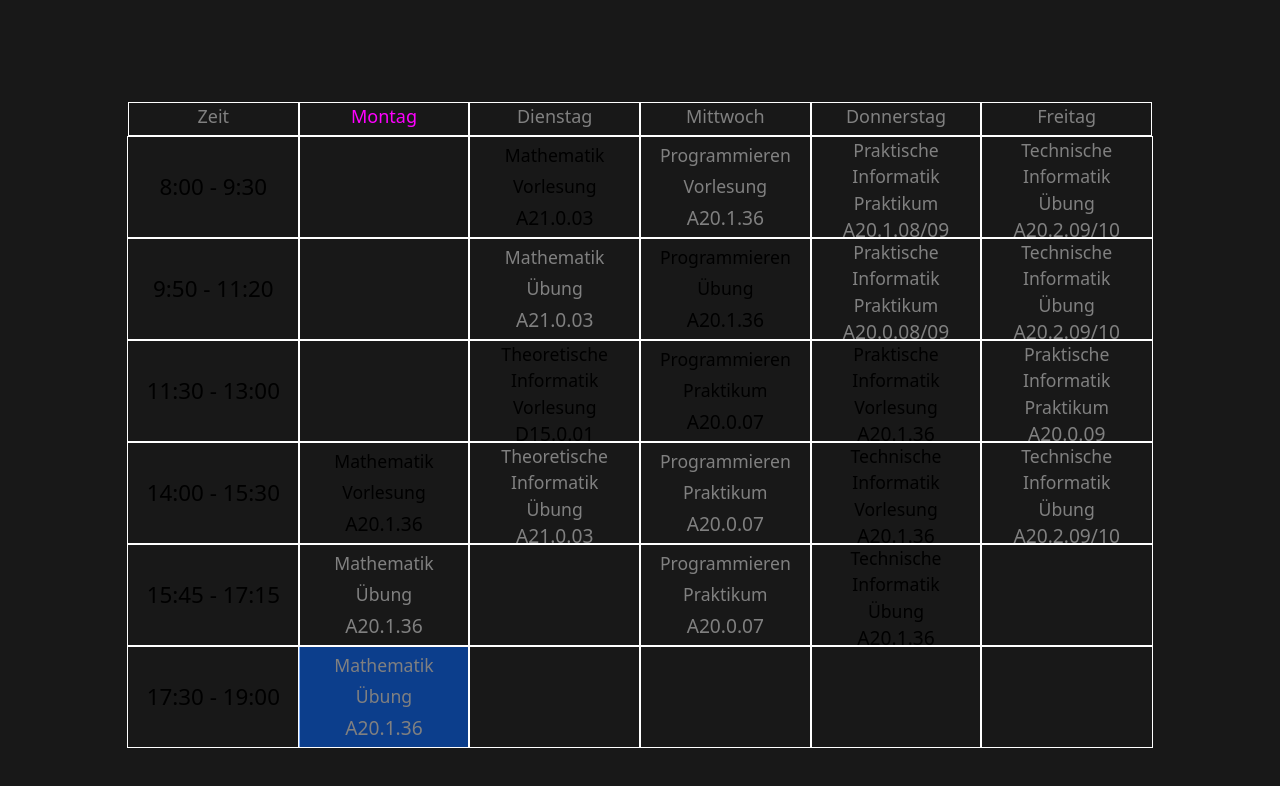
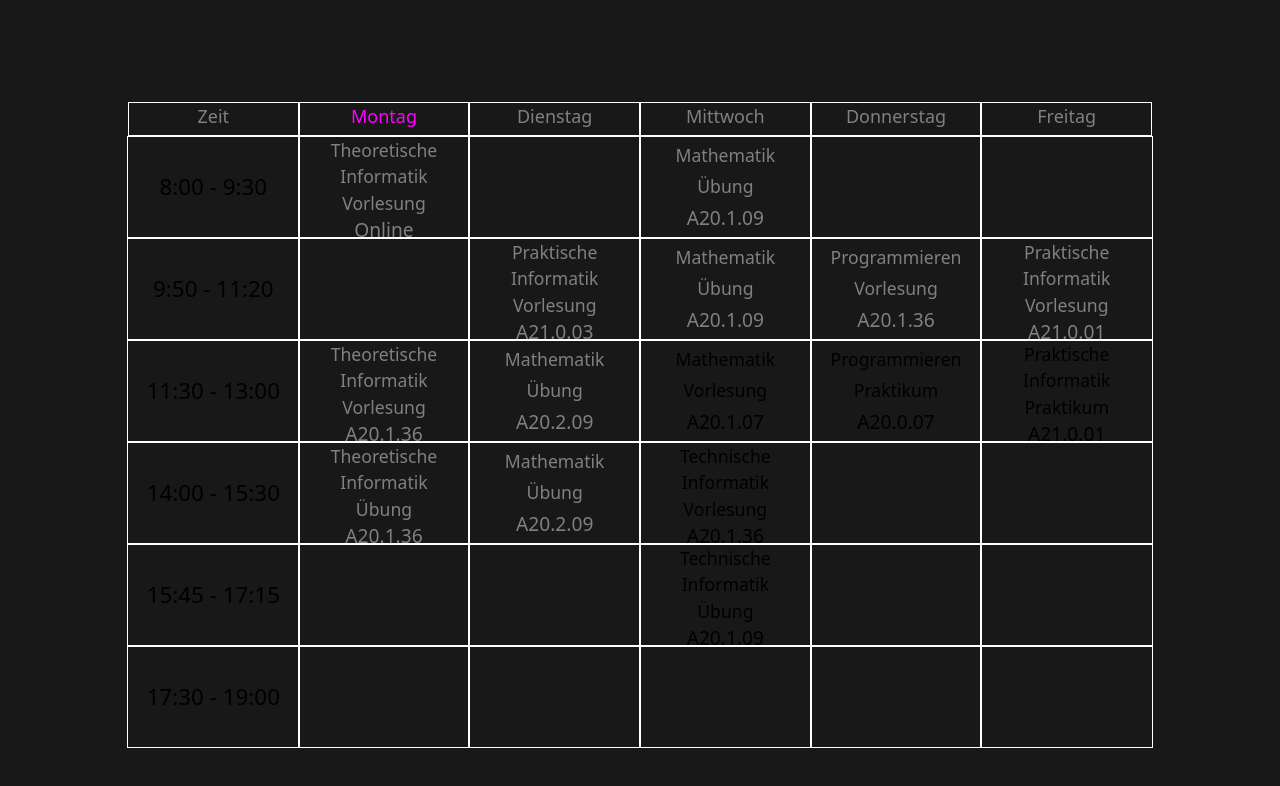
Before and after one commit to FrozenAssassine/TimeTable-Uni, a React (Vite) app: page / in a window 1280 px wide. Shown: the top 786 px of the page. Built offline with nearby package versions, Linux system fonts and the light colour scheme.

Commit message:
SoSe2026

```diff
--- a/src/App.tsx
+++ b/src/App.tsx
@@ -6,58 +6,55 @@ const days: DayItem[] = [
   {
     title: "Montag",
     items: [
-      null,
-      null,
+      {
+        headline: "Theoretische Informatik",
+        kind: "Vorlesung",
+        teacher: "",
+        room: "Online",
+        optional: true,
+      },
       null,
       {
-        headline: "Mathematik",
+        headline: "Theoretische Informatik",
         kind: "Vorlesung",
         teacher: "",
         room: "A20.1.36",
+        optional: true,
       },
       {
-        headline: "Mathematik",
+        headline: "Theoretische Informatik",
         kind: "Übung",
         teacher: "",
         room: "A20.1.36",
+        optional: true,
+      },
+      null,
+      null,
+    ],
+  },
+  {
+    title: "Dienstag",
+    items: [
+      null,
+      {
+        headline: "Praktische Informatik",
+        kind: "Vorlesung",
+        teacher: "",
+        room: "A21.0.03",
         optional: true,
       },
       {
         headline: "Mathematik",
         kind: "Übung",
         teacher: "",
-        room: "A20.1.36",
+        room: "A20.2.09",
         optional: true,
-      },
-    ],
-  },
-  {
-    title: "Dienstag",
-    items: [
-      {
-        headline: "Mathematik",
-        kind: "Vorlesung",
-        teacher: "",
-        room: "A21.0.03",
       },
       {
         headline: "Mathematik",
         kind: "Übung",
         teacher: "",
-        room: "A21.0.03",
-        optional: true,
-      },
-      {
-        headline: "Theoretische Informatik",
-        kind: "Vorlesung",
-        teacher: "",
-        room: "D15.0.01",
-      },
-      {
-        headline: "Theoretische Informatik",
-        kind: "Übung",
-        teacher: "",
-        room: "A21.0.03",
+        room: "A20.2.09",
         optional: true,
       },
       null,
@@ -68,63 +65,24 @@ const days: DayItem[] = [
     title: "Mittwoch",
     items: [
       {
-        headline: "Programmieren",
-        kind: "Vorlesung",
+        headline: "Mathematik",
+        kind: "Übung",
         teacher: "",
-        room: "A20.1.36",
+        room: "A20.1.09",
         optional: true,
       },
       {
-        headline: "Programmieren",
+        headline: "Mathematik",
         kind: "Übung",
         teacher: "",
-        room: "A20.1.36",
-      },
-      {
-        headline: "Programmieren",
-        kind: "Praktikum",
-        teacher: "",
-        room: "A20.0.07",
-      },
-      {
-        headline: "Programmieren",
-        kind: "Praktikum",
-        teacher: "",
-        room: "A20.0.07",
+        room: "A20.1.09",
         optional: true,
       },
       {
-        headline: "Programmieren",
-        kind: "Praktikum",
-        teacher: "",
-        room: "A20.0.07",
-        optional: true,
-      },
-      null,
-    ],
-  },
-  {
-    title: "Donnerstag",
-    items: [
-      {
-        headline: "Praktische Informatik",
-        kind: "Praktikum",
-        teacher: "",
-        room: "A20.1.08/09",
-        optional: true,
-      },
-      {
-        headline: "Praktische Informatik",
-        kind: "Praktikum",
-        teacher: "",
-        room: "A20.0.08/09",
-        optional: true,
-      },
-      {
-        headline: "Praktische Informatik",
+        headline: "Mathematik",
         kind: "Vorlesung",
         teacher: "",
-        room: "A20.1.36",
+        room: "A20.1.07",
       },
       {
         headline: "Technische Informatik",
@@ -136,42 +94,51 @@ const days: DayItem[] = [
         headline: "Technische Informatik",
         kind: "Übung",
         teacher: "",
+        room: "A20.1.09",
+      },
+      null,
+    ],
+  },
+  {
+    title: "Donnerstag",
+    items: [
+      null,
+      {
+        headline: "Programmieren",
+        kind: "Vorlesung",
+        teacher: "Herziberzi",
         room: "A20.1.36",
+        optional: true,
       },
+      {
+        headline: "Programmieren",
+        kind: "Praktikum",
+        teacher: "Herziberzi",
+        room: "A20.0.07",
+      },
+      null,
+      null,
       null,
     ],
   },
   {
     title: "Freitag",
     items: [
+      null,
       {
-        headline: "Technische Informatik",
-        kind: "Übung",
+        headline: "Praktische Informatik",
+        kind: "Vorlesung",
         teacher: "",
-        room: "A20.2.09/10",
-        optional: true,
-      },
-      {
-        headline: "Technische Informatik",
-        kind: "Übung",
-        teacher: "",
-        room: "A20.2.09/10",
+        room: "A21.0.01",
         optional: true,
       },
       {
         headline: "Praktische Informatik",
         kind: "Praktikum",
         teacher: "",
-        room: "A20.0.09",
-        optional: true,
+        room: "A21.0.01",
       },
-      {
-        headline: "Technische Informatik",
-        kind: "Übung",
-        teacher: "",
-        room: "A20.2.09/10",
-        optional: true,
-      },
+      null,
       null,
       null,
     ],
```
